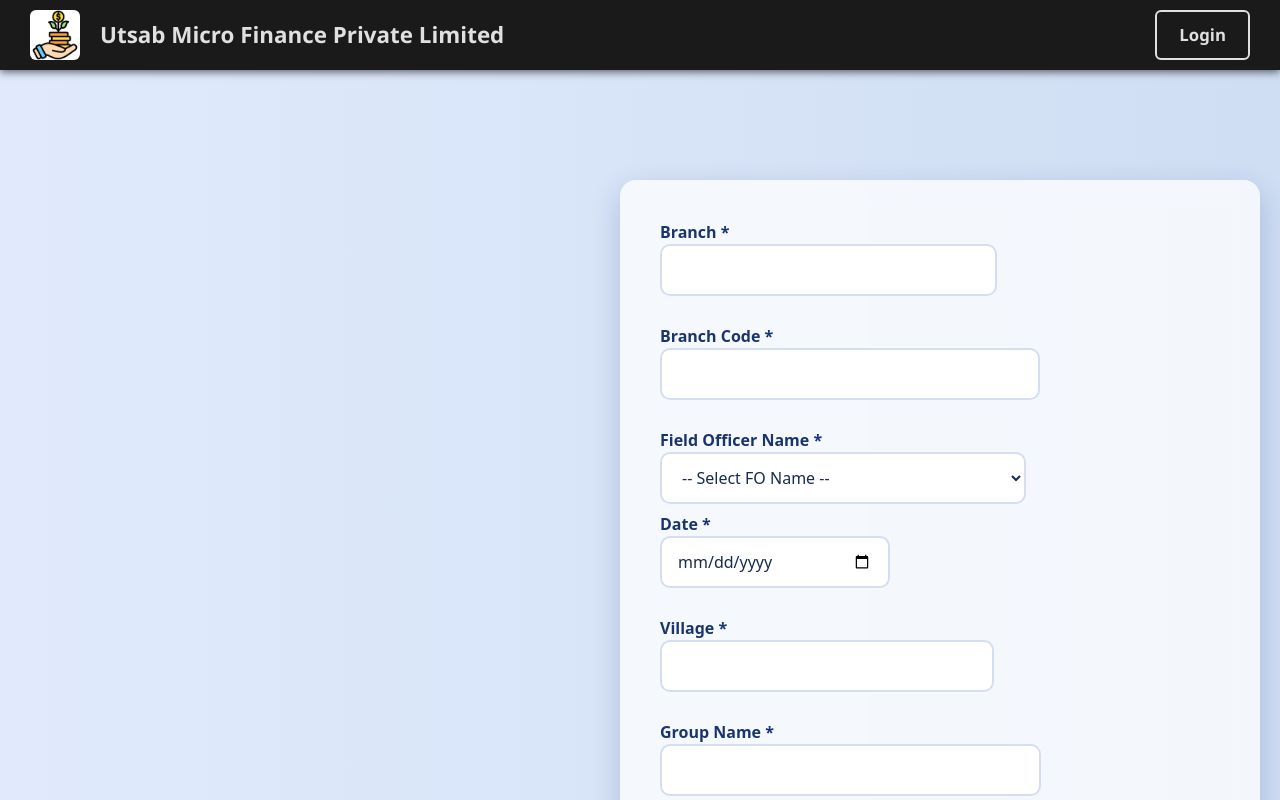
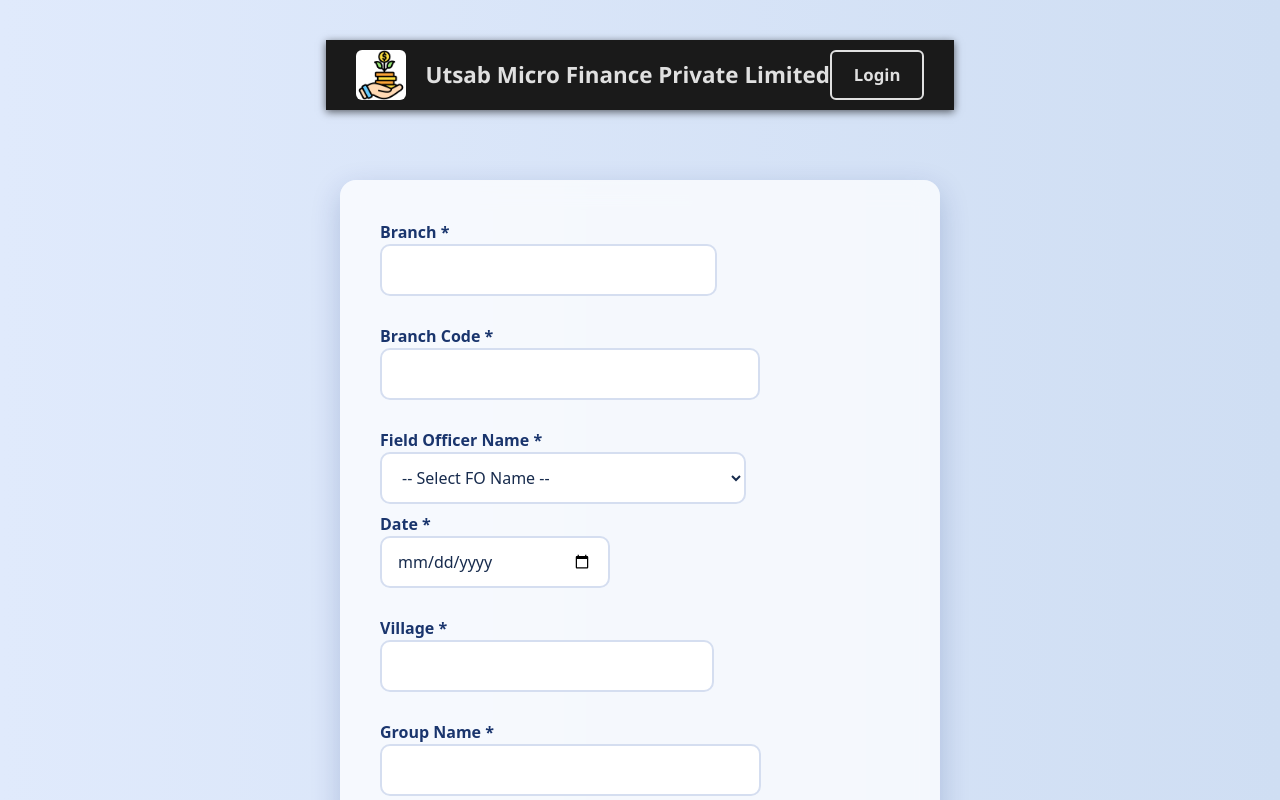
Before and after one commit to CoderHarshaVardhan/vercel-frontend, a React (Create React App) app: page /form in a window 1280 px wide. Shown: the top 800 px of the page. Built offline with nearby package versions, Linux system fonts and the light colour scheme.

Commit message:
forn updated

```diff
--- a/src/pages/Form.css
+++ b/src/pages/Form.css
@@ -7,17 +7,11 @@
 body {
   font-family: 'Segoe UI', Tahoma, Geneva, Verdana, sans-serif;
   background: linear-gradient(to right, #e0eafc, #cfdef3);
-  min-height: 100vh;
-}
-
-/* Center wrapper */
-.form-wrapper {
+  padding: 40px 20px;
   display: flex;
   justify-content: center;
-  align-items: flex-start;
-  padding: 40px 20px;
+  align-items: center;
   min-height: 100vh;
-  overflow-y: auto;
 }
 
 /* Form container */
@@ -153,7 +147,7 @@ p {
 
 /* Responsive tweaks */
 @media (max-width: 640px) {
-  .form-wrapper {
+  body {
     padding: 20px 10px;
   }
 
--- a/src/pages/Form.jsx
+++ b/src/pages/Form.jsx
@@ -165,10 +165,7 @@ const Form = ({ onSubmit }) => {
 
     return (
         <>
-            <div className="form-wrapper">
-                <form onSubmit={handleSubmit} noValidate style={{ maxWidth: 600, margin: "auto" }}></form>
-                <form onSubmit={handleSubmit}>
-                    {/* ...your fields here... */}
+            <form onSubmit={handleSubmit} noValidate style={{ maxWidth: 600, margin: "auto" }}>
                 {/* Branch */}
                 <label>
                     Branch *
@@ -373,9 +370,6 @@ const Form = ({ onSubmit }) => {
                     Submit
                 </button>
             </form>
-            </div>
-
-
             <ToastContainer position="top-right" autoClose={3000} />
         </>
     );
```
Lines whose indentation alone changed are shown as unchanged.
